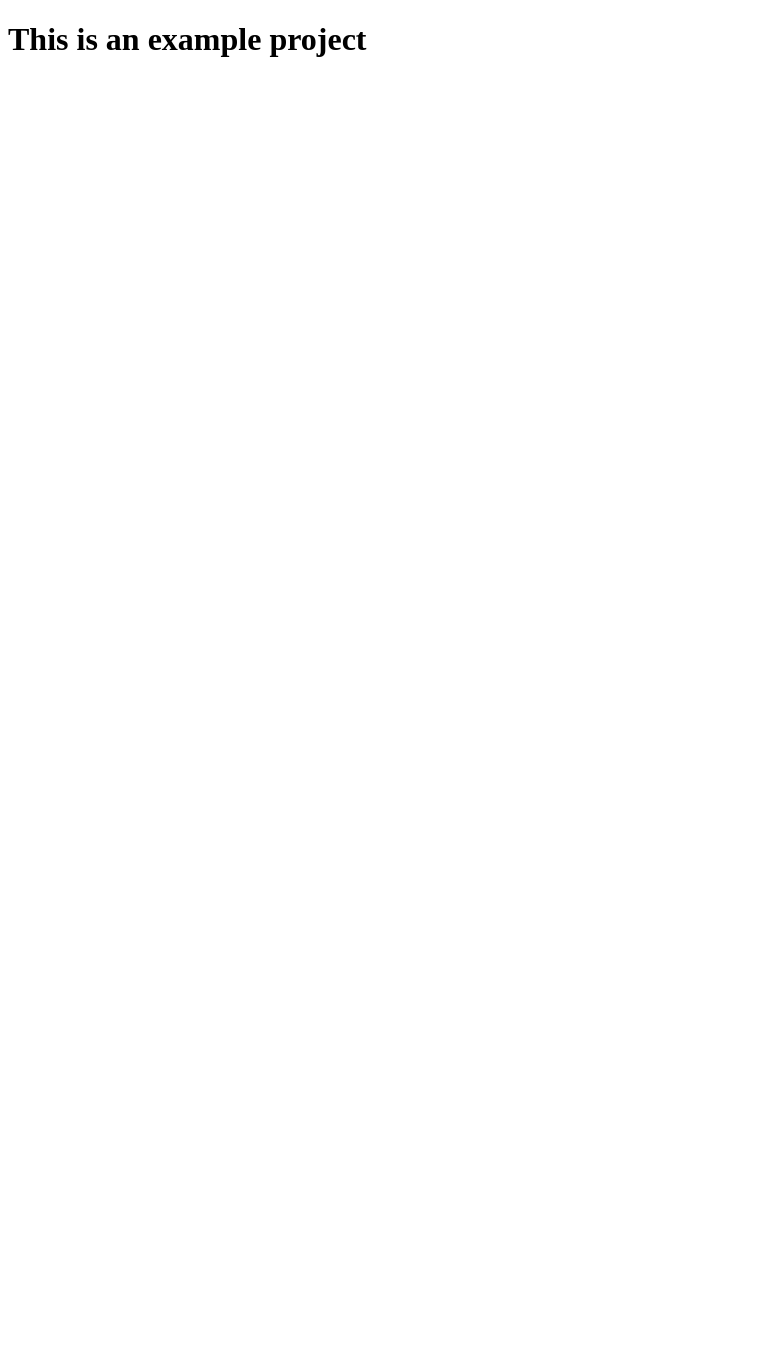
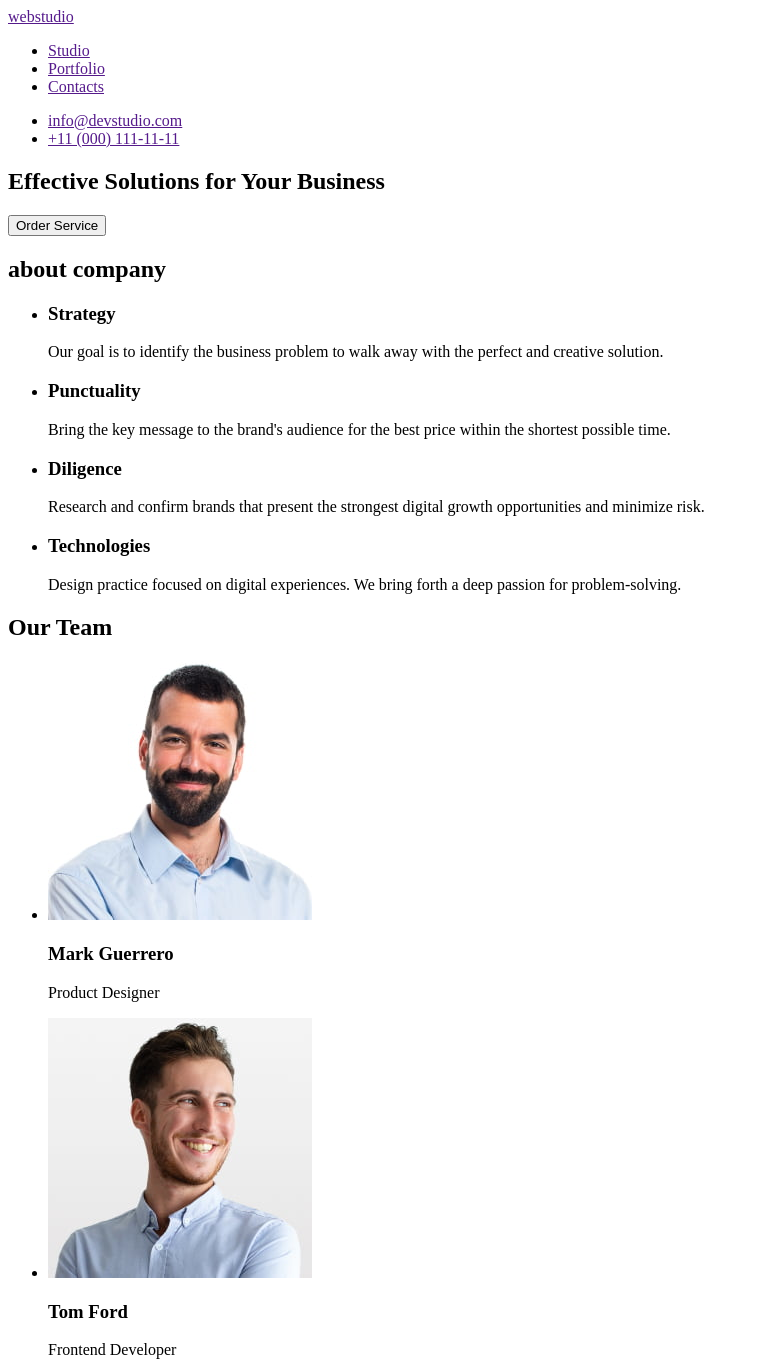
Before and after one commit to Shengeen/My-first-project, a plain HTML site: page index.html in a window 1280 px wide. Shown: the top 1362 px of the page, without its empty margins (0-759 px from the left). Before the commit the page ends 800 px from the top, so only its background shows below. Drawn offline with Linux system fonts and the light colour scheme.

Commit message:
first homework

```diff
--- a/index.html
+++ b/index.html
@@ -1,11 +1,118 @@
 <!DOCTYPE html>
 <html lang="en">
-<head>
-    <meta charset="UTF-8">
-    <meta name="viewport" content="width=device-width, initial-scale=1.0">
-    <title>Document</title>
-</head>
-<body>
-    <h1> This is an example project </h1>
-</body>
+  <head>
+    <meta charset="UTF-8" />
+    <meta name="viewport" content="width=device-width, initial-scale=1.0" />
+    <title>WebStudio</title>
+  </head>
+  <body>
+    <!-- Page header -->
+    <header>
+      <nav>
+        <a href=""> webstudio </a>
+        <ul>
+          <li><a href="">Studio</a></li>
+          <li><a href="">Portfolio</a></li>
+          <li><a href="">Contacts</a></li>
+        </ul>
+      </nav>
+      <ul>
+        <li><a href="">info@devstudio.com</a></li>
+        <li><a href="">+11 (000) 111-11-11</a></li>
+      </ul>
+    </header>
+    <main>
+      <!-- hero section -->
+      <section>
+        <h1>Effective Solutions for Your Business</h1>
+        <button type="button">Order Service</button>
+      </section>
+      <section>
+        <!-- hide h2 later -->
+        <h2>about company</h2>
+        <ul>
+          <li>
+            <h3>Strategy</h3>
+            <p>
+              Our goal is to identify the business problem to walk away with the
+              perfect and creative solution.
+            </p>
+          </li>
+          <li>
+            <h3>Punctuality</h3>
+            <p>
+              Bring the key message to the brand's audience for the best price
+              within the shortest possible time.
+            </p>
+          </li>
+          <li>
+            <h3>Diligence</h3>
+            <p>
+              Research and confirm brands that present the strongest digital
+              growth opportunities and minimize risk.
+            </p>
+          </li>
+          <li>
+            <h3>Technologies</h3>
+            <p>
+              Design practice focused on digital experiences. We bring forth a
+              deep passion for problem-solving.
+            </p>
+          </li>
+        </ul>
+      </section>
+      <section>
+        <h2>Our Team</h2>
+        <ul>
+          <li>
+            <img
+              src="./images/mark.jpg"
+              alt="Mark Guerrero photo"
+              width="264"
+              height="260"
+            />
+            <h3>Mark Guerrero</h3>
+            <p>Product Designer</p>
+          </li>
+          <li>
+            <img
+              src="./images/tom.jpg"
+              alt="Tom Ford photo"
+              width="264"
+              height="260"
+            />
+            <h3>Tom Ford</h3>
+            <p>Frontend Developer</p>
+          </li>
+          <li>
+            <img
+              src="./images/camila.jpg"
+              alt="Camila Garcia photo"
+              width="264"
+              height="260"
+            />
+            <h3>Camila Garcia</h3>
+            <p>Marketing</p>
+          </li>
+          <li>
+            <img
+              src="./images/daniel.jpg"
+              alt="Daniel Wilson photo"
+              width="264"
+              height="260"
+            />
+            <h3>Daniel Wilson</h3>
+            <p>UI Designer</p>
+          </li>
+        </ul>
+      </section>
+    </main>
+    <footer>
+      <a href="">Webstudio</a>
+      <p>
+        Increase the flow of customers and sales for your business with digital
+        marketing & growth solutions.
+      </p>
+    </footer>
+  </body>
 </html>
```
Also changed, not shown: images/camila.jpg (added), images/daniel.jpg (added), images/mark.jpg (added), images/tom.jpg (added).
